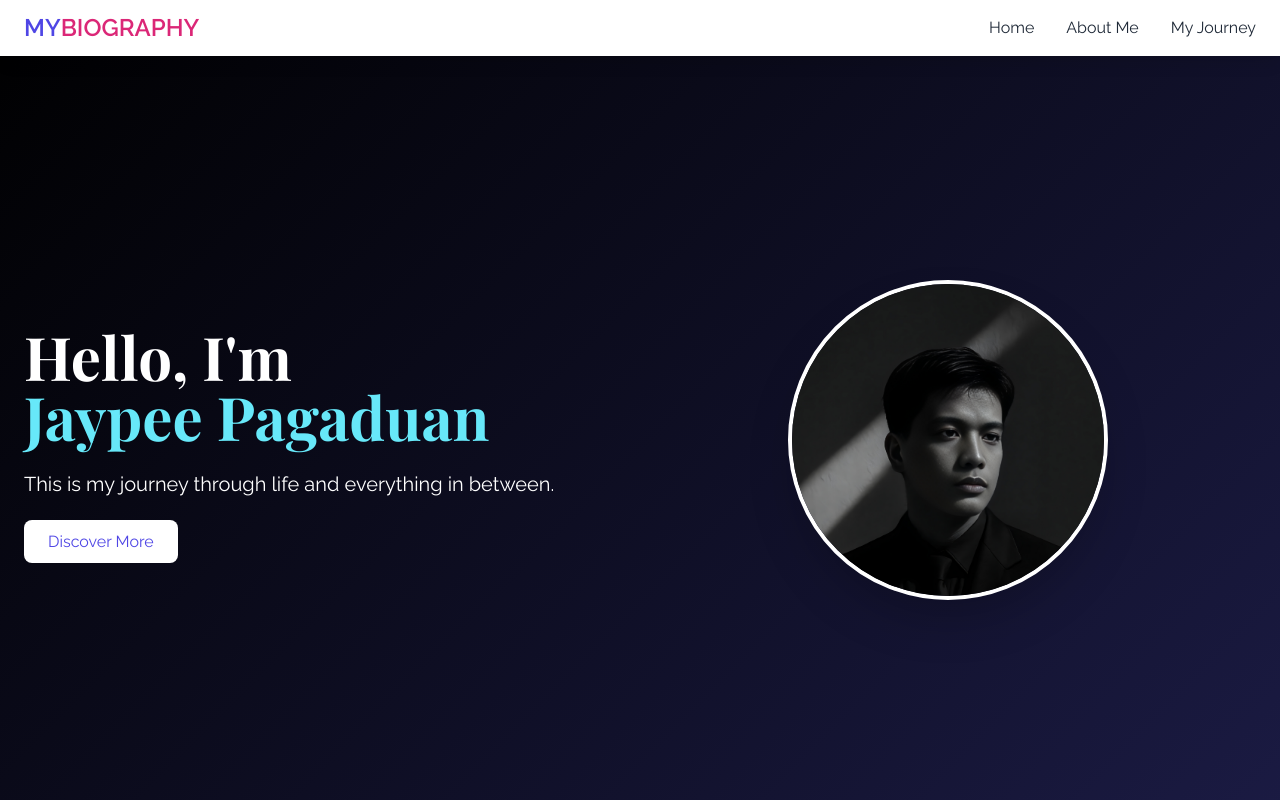
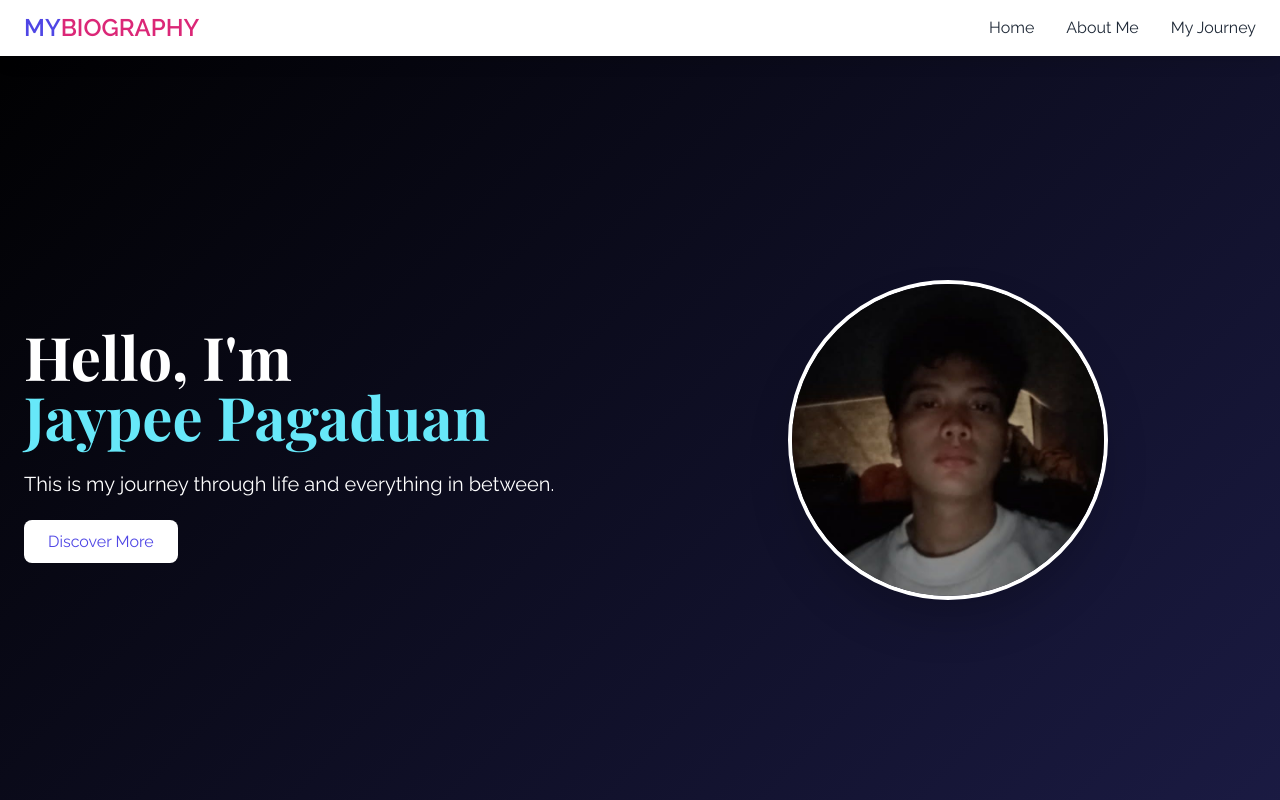
Before and after one commit to KuysJay/Biography, a plain HTML site: page index.html in a window 1280 px wide. Shown: the top 800 px of the page. Drawn offline with nearby package versions, Linux system fonts and the light colour scheme.

Commit message:
Update index.html

```diff
--- a/index.html
+++ b/index.html
@@ -95,7 +95,7 @@
       </div>
       <div class="md:w-1/2 flex justify-center animate-fade">
         <div class="relative rounded-full overflow-hidden border-4 border-white shadow-2xl w-64 h-64 md:w-80 md:h-80">
-          <img src="jay.jpg" />
+          <img src="kuys.png" />
         </div>
       </div>
     </div>
```
